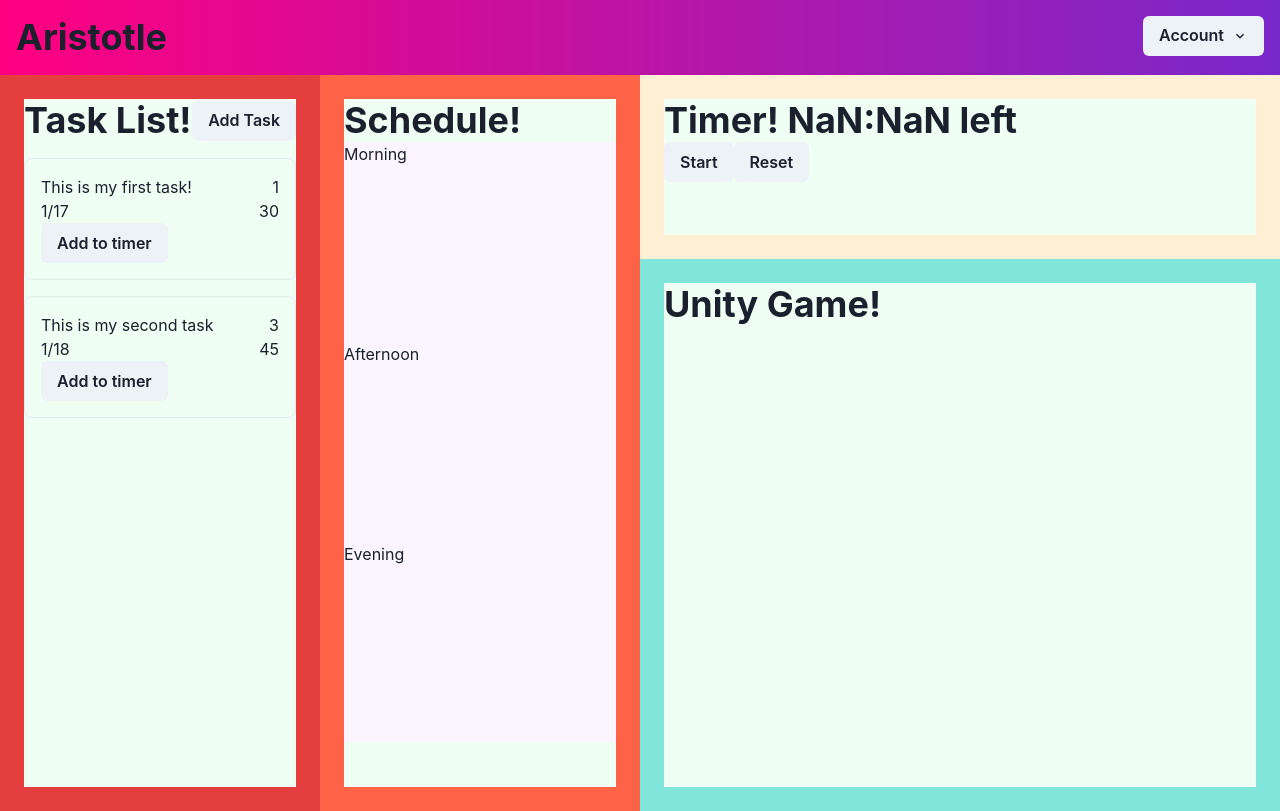
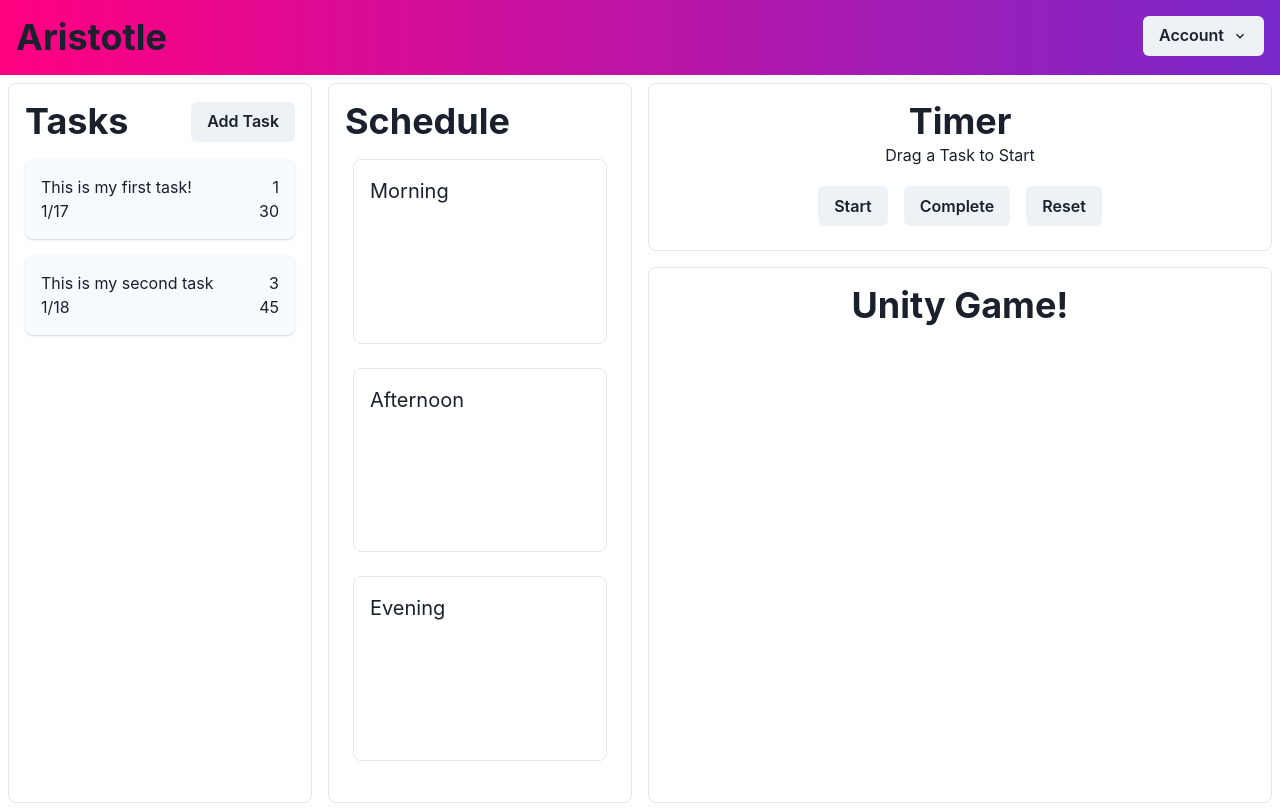
Before and after one commit to joshdelg/aristotle-app, a React (Create React App) app: page / in a window 1280 px wide. Built offline with nearby package versions, Linux system fonts and the light colour scheme.

Commit message:
Lots of stuff idek anymore

```diff
--- a/src/components/Dashboard.jsx
+++ b/src/components/Dashboard.jsx
@@ -43,6 +43,11 @@ function Dashboard() {
             newTasks.splice(result.destination.index, 0, movedItem);
 
             dispatch({type: 'SCHED_TO_TASK', newSched, newTasks});
+        } else if(result.destination.droppableId === 'timer') {
+            if(result.source.droppableId === 'task-list') {
+                dispatch({type: 'SET_TIMED_TASK', task: tasks[result.source.index]});
+                dispatch({type: 'REMOVE_FROM_TASK_LIST', id: tasks[result.source.index].id})
+            }
         }
     }
 
@@ -50,16 +55,16 @@ function Dashboard() {
         <Box className="dashboard-container">
             <DragDropContext onDragEnd={handleOnDragEnd}>
                 <Grid h="92vh" templateRows="repeat(4, 1fr)" templateColumns="repeat(12, 1fr)">
-                    <GridItem p="6" rowSpan={4} colSpan={3} bg="red.500">
+                    <GridItem p="2" rowSpan={4} colSpan={3}>
                         <TaskList />
                     </GridItem>
-                    <GridItem p="6" rowSpan={4} colSpan={3} bg="tomato">
+                    <GridItem p="2" rowSpan={4} colSpan={3}>
                         <Schedule />
                     </GridItem>
-                    <GridItem p="6" rowSpan={1} colSpan={6} bg="papayawhip">
+                    <GridItem p="2" rowSpan={1} colSpan={6} textAlign="center">
                         <Timer />
                     </GridItem>
-                    <GridItem p="6" rowSpan={3} colSpan={6} bg="teal.200">
+                    <GridItem p="2" rowSpan={3} colSpan={6}>
                         <UnityWrapper />
                     </GridItem>
                 </Grid>
--- a/src/components/Schedule.jsx
+++ b/src/components/Schedule.jsx
@@ -1,7 +1,8 @@
-import { Box, Heading, Text } from "@chakra-ui/react";
+import { Box, Grid, GridItem, Heading, Text } from "@chakra-ui/react";
 import { useContext } from "react";
 import { Draggable, Droppable } from "react-beautiful-dnd";
 import { TaskContext } from "../contexts/TaskContext";
+import Task from "./Task";
 
 function Schedule() {
 
@@ -9,25 +10,29 @@ function Schedule() {
     const {tasks, schedule} = state;
 
     return (
-        <Box h="100%" bg="green.50">
-            <Heading size="xl">Schedule!</Heading>
+        <Box p={4} h="100%" borderWidth="1px" borderRadius="lg">
+            <Heading mb={2} size="xl">Schedule</Heading>
+            <Grid h="90%" templateRows="repeat(3, 1fr)" templateColumns="repeat(1, 1fr)" gap={2} overflowY="scroll">
             {schedule.map((sched) => (
-                <Droppable key={sched.dropId} droppableId={sched.dropId}>
+                    <Droppable flex="1" key={sched.dropId} droppableId={sched.dropId}>
                         {(provided) => (
-                        <Box h="200px" bg="purple.50" {...provided.droppableProps} ref={provided.innerRef}>
-                            <Text>{sched.time}</Text>
+                            <GridItem p={2} rowSpan={1} colSpan={1}>
+                                <Box h="100%" p={4} borderWidth="1px" borderRadius="lg" {...provided.droppableProps} ref={provided.innerRef}>
+                                    <Text fontSize="xl">{sched.time}</Text>
                                     {sched.schedTasks.map((task, index) => (
                                         <Draggable key={task.id} draggableId={task.id} index={index}>
                                             {(provided) => (
-                                        <h3 ref={provided.innerRef} {...provided.draggableProps} {...provided.dragHandleProps}>{task.title}</h3>
+                                                <Task ref={provided.innerRef} {...provided.draggableProps} {...provided.dragHandleProps} task={task} />
                                             )}
                                         </Draggable>
                                     ))}
                                     {provided.placeholder}
                                 </Box>
+                            </GridItem>
                         )}
                     </Droppable>
             ))}
+            </Grid>
         </Box>
     );
 }
--- a/src/components/Task.jsx
+++ b/src/components/Task.jsx
@@ -1,17 +1,9 @@
-import { forwardRef, useContext } from "react";
-import { Box, Button, Flex, Spacer, Text } from "@chakra-ui/react";
-import { TaskContext } from "../contexts/TaskContext";
+import { forwardRef } from "react";
+import { Box, Flex, Spacer, Text } from "@chakra-ui/react";
 
 const Task = forwardRef(({task, ...rest}, ref) => {
-
-    const { dispatch } = useContext(TaskContext);
-
-    const handleClick = () => {
-        dispatch({type: 'SET_TIMED_TASK', task});
-    }
-
     return(
-        <Box ref={ref} my="4" p="4" borderWidth="1px" borderRadius="lg" {...rest}>
+        <Box bg="gray.50" ref={ref} my="4" p="4" boxShadow="base" borderRadius="lg" {...rest}>
             <Flex>
                 <Text>{task.title}</Text>
                 <Spacer />
@@ -22,10 +14,8 @@ const Task = forwardRef(({task, ...rest}, ref) => {
                 <Spacer />
                 <Text>{task.estTime}</Text>
             </Flex>
-            <Button onClick={handleClick} >Add to timer</Button>
         </Box>
     );
 });
 
-
 export default Task;
--- a/src/components/TaskList.jsx
+++ b/src/components/TaskList.jsx
@@ -1,21 +1,21 @@
-import { useContext, useState } from "react";
+import { useContext } from "react";
 import { TaskContext } from "../contexts/TaskContext";
 import { Box, Button, Flex, Heading, Spacer, useDisclosure } from "@chakra-ui/react";
-import { DragDropContext, Draggable, Droppable } from 'react-beautiful-dnd';
+import { Draggable, Droppable } from 'react-beautiful-dnd';
 import Task from "./Task";
 import NewTaskModal from "./NewTaskModal";
 
 function TaskList() {
 
-    const { state, dispatch } = useContext(TaskContext);
+    const { state } = useContext(TaskContext);
     const { tasks } = state;
     const { isOpen, onOpen, onClose} = useDisclosure();
 
     return (
         <>
-            <Box h="100%" bg="green.50">
+            <Box p={4} h="100%" borderWidth="1px" borderRadius="lg">
                 <Flex alignItems="center">
-                    <Heading size="xl">Task List!</Heading>
+                    <Heading size="xl">Tasks</Heading>
                     <Spacer />
                     <Button onClick={onOpen}>Add Task</Button>
                 </Flex>
--- a/src/components/Timer.jsx
+++ b/src/components/Timer.jsx
@@ -1,12 +1,13 @@
-import { Box, Button, Heading } from "@chakra-ui/react";
+import { Box, Button, Flex, Heading, Text } from "@chakra-ui/react";
 import { useContext, useEffect, useState } from "react";
+import { Droppable } from "react-beautiful-dnd";
 import { TaskContext } from "../contexts/TaskContext";
 
 function Timer() {
 
     const { state, dispatch } = useContext(TaskContext);
 
-    const [secondsLeft, setSecondsLeft] = useState(state.activeTask.estTime * 60);
+    const [seconds, setSeconds] = useState(0);
     const [isActive, setIsActive] = useState(false);
 
     const toggle = () => {
@@ -14,32 +15,57 @@ function Timer() {
     }
 
     const reset = () => {
-        setSecondsLeft(60);
+        dispatch({type: 'ADD_TASK', task: state.activeTask});
+        dispatch({type: 'REMOVE_ACTIVE_TASK'})
+        setSeconds(0);
         setIsActive(false);
     }
 
-    useEffect(() => (
-        setSecondsLeft(state.activeTask.estTime * 60)
-    ), [state.activeTask.estTime])
+    const complete = () => {
+        setIsActive(false);
+        //const completetionTime = seconds;
+        setSeconds(0);
+        dispatch({type: 'COMPLETE_TASK'});
+
+    }
 
     useEffect(() => {
         let interval = null;
         if(isActive) {
             interval = setInterval(() => {
-                setSecondsLeft(secondsLeft => secondsLeft - 1);
+                setSeconds(seconds => seconds + 1);
             }, 1000);
-        } else if(!isActive && secondsLeft !== 60) {
+        } else if(!isActive && seconds !== 60) {
             clearInterval(interval);
         }
         return () => clearInterval(interval);
-    }, [isActive, secondsLeft]);
+    }, [isActive, seconds]);
 
     return (
-        <Box h="100%" bg="green.50">
-            <Heading size="xl">Timer! {`${Math.floor(secondsLeft / 60)}:${secondsLeft % 60}`} left</Heading>
-            <Button onClick={toggle}>{(isActive) ? 'Pause' : 'Start'}</Button>
-            <Button onClick={reset}>Reset</Button>
-        </Box>
+        <Droppable droppableId="timer">
+            {(provided) => (
+                <Flex {...provided.droppableProps} ref={provided.innerRef} p={4} h="100%" direction="column" justifyContent="space-between" borderWidth="1px" borderRadius="lg">
+                    <Box>
+                        <Heading size="xl">Timer</Heading>
+                        <Box>
+                            {(state.activeTask.estTime) ?
+                                <Box>
+                                    <Text fontSize="xl">Task: {state.activeTask.title}</Text>
+                                    <Text fontSize="xl">Est Time: {state.activeTask.estTime} mins</Text>
+                                    {(isActive || seconds > 0) && <Text fontSize="2xl">{`${Math.floor(seconds / 60)}:${(seconds % 60 >= 10 ) ? seconds % 60 : '0' + seconds % 60}`}</Text>}
+                                </Box>
+                                : <Text size="xl">Drag a Task to Start</Text>}
+                        </Box>
+                    </Box>
+                    <Box my={2}>
+                        <Button mr={4} onClick={toggle}>{(isActive) ? 'Pause' : 'Start'}</Button>
+                        <Button mr={4} onClick={complete}>Complete</Button>
+                        <Button onClick={reset}>Reset</Button>
+                    </Box>
+                    {provided.placeholder}
+                </Flex>
+            )}
+        </Droppable>
     );
 }
 
--- a/src/components/UnityWrapper.jsx
+++ b/src/components/UnityWrapper.jsx
@@ -2,7 +2,7 @@ import { Box, Heading } from "@chakra-ui/react";
 
 function UnityWrapper() {
     return (
-        <Box h="100%" bg="green.50">
+        <Box p={4} h="100%" borderWidth="1px" borderRadius="lg" textAlign="center">
             <Heading size="xl">Unity Game!</Heading>
         </Box>
     )
--- a/src/contexts/TaskContext.js
+++ b/src/contexts/TaskContext.js
@@ -42,11 +42,16 @@ const taskReducer = (state, action) => {
             return {...state, schedule: sched, tasks};
 
         case 'SCHED_TO_TASK':
-            return {...state, tasks: action.newTasks, schedule: action.newSched}
+            return {...state, tasks: action.newTasks, schedule: action.newSched};
 
         case 'SET_TIMED_TASK':
-            console.log('Hi', action.task)
-            return {...state, activeTask: action.task}
+            return {...state, activeTask: action.task};
+        case 'REMOVE_ACTIVE_TASK':
+            return {...state, activeTask: {}};
+        case 'COMPLETE_TASK':
+            return {...state, activeTask: {}};
+        case 'REMOVE_FROM_TASK_LIST':
+            return {...state, tasks: state.tasks.filter((task) => task.id !== action.id)};
         default:
             throw new Error("Task reducer action type not recognized");
     }
```
Also changed, not shown: 2 other files (tests, documents, lock files or other folders). Lines whose indentation alone changed are shown as unchanged.
